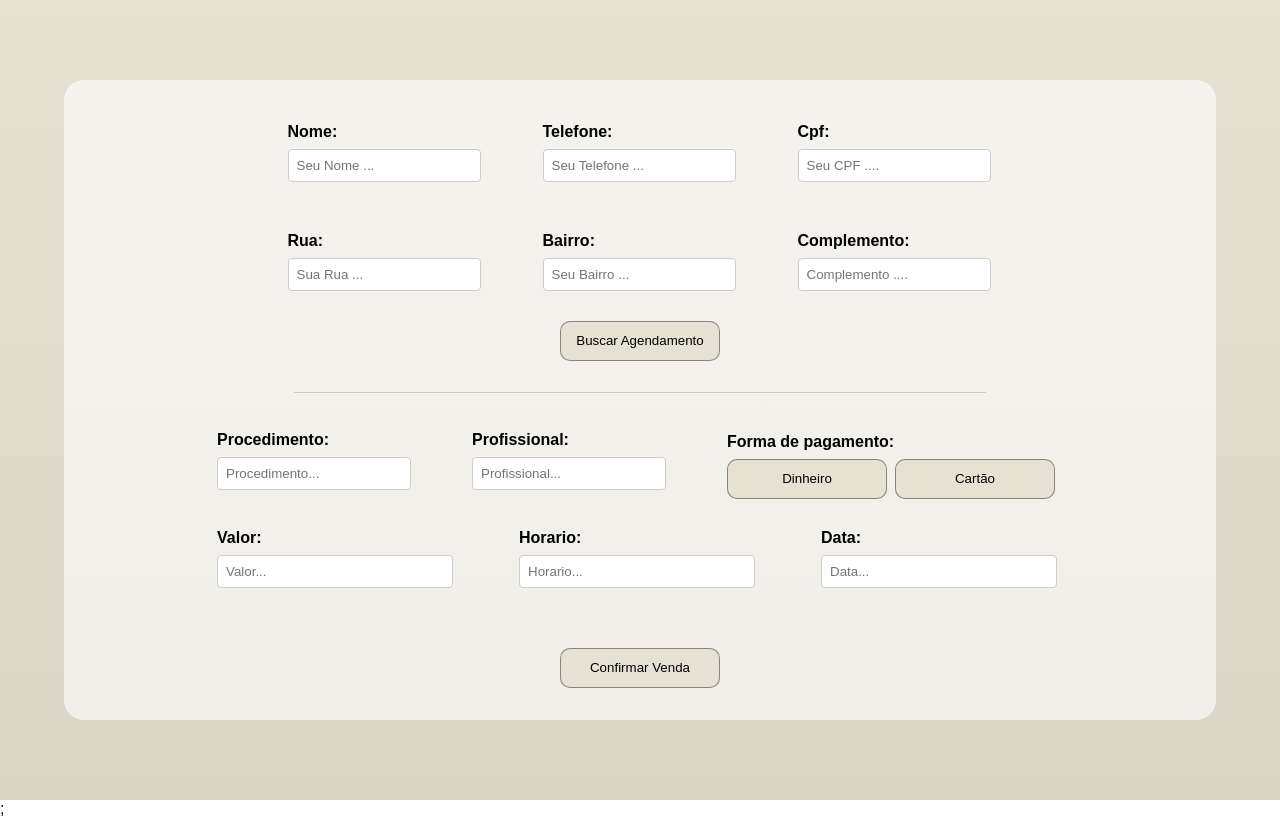
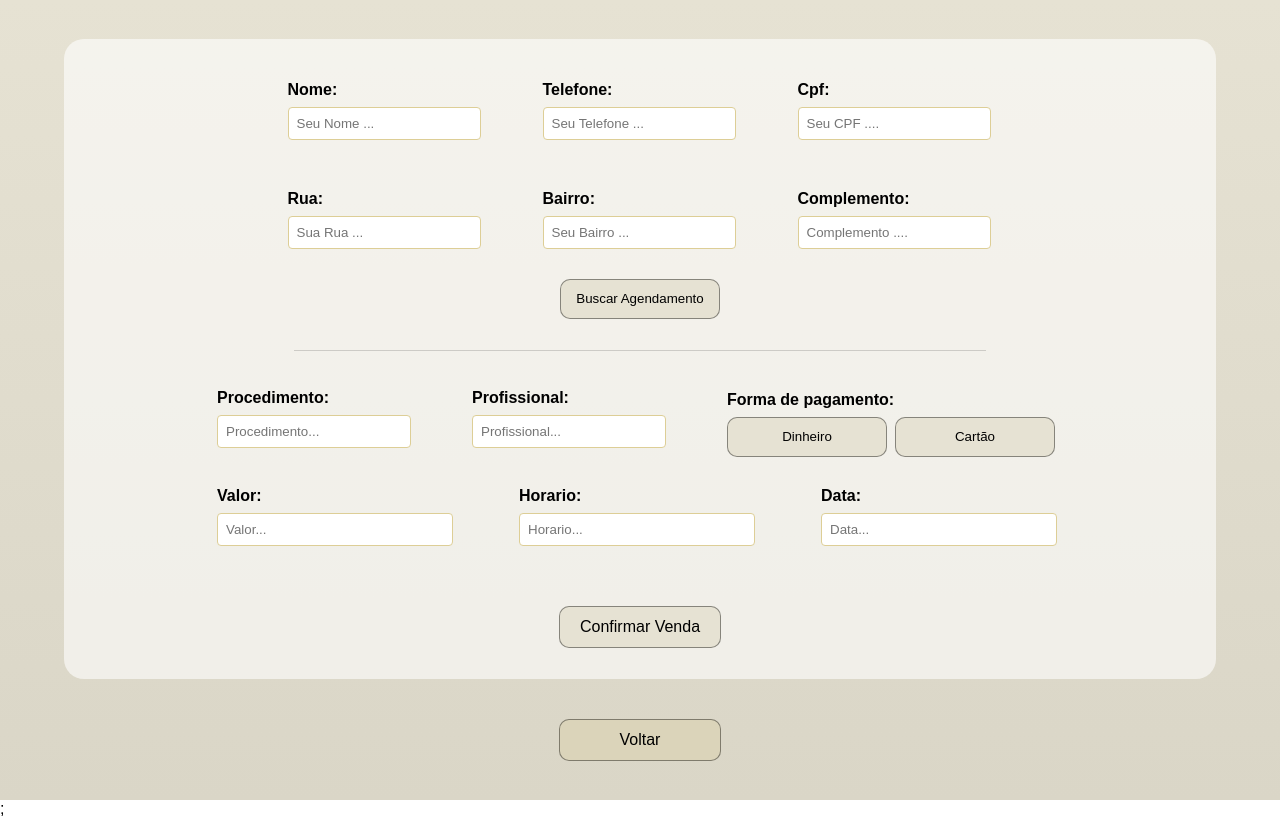
Before and after one commit to cauesilva1/ClinicaVendas, a React (Create React App) app: page /Home in a window 1280 px wide. Built offline with nearby package versions, Linux system fonts and the light colour scheme.

Commit message:
feat: adicionando novo style e novos codigos css

```diff
--- a/src/App.tsx
+++ b/src/App.tsx
@@ -2,6 +2,7 @@ import React from 'react';
 import { BrowserRouter as Router, Route, Routes } from 'react-router-dom';
 import Home from './pages/Home';
 import WaitScrean from './pages/WaitScrean';
+import Relatorio from './pages/Relatorios';
 
 
 
@@ -10,6 +11,7 @@ const App: React.FC = () => {
     <Router>
       <Routes>
         <Route path="/Home" element={<Home />} />
+        <Route path="/Relatorio" element={<Relatorio />} />
         <Route path="/" element={<WaitScrean />} />
 
       </Routes>
--- a/src/pages/Home.tsx
+++ b/src/pages/Home.tsx
@@ -1,6 +1,7 @@
 import React from "react";
 import "../stylePages/HomeCss.css";
 import FormaDePagamento from "../components/FormaDePagamento";
+import { Link } from "react-router-dom";
 
 const Home: React.FC = () => {
   return (
@@ -144,11 +145,16 @@ const Home: React.FC = () => {
 
           </div>
 
-          <button className="ConfirmarVendaButton">
+          <Link to={"/Relatorio"} className="ConfirmarVendaButton">
               Confirmar Venda
-            </button>
+          </Link>
 
         </div>
+
+        <Link className="downloadButton" to={"/"}>
+          Voltar
+        </Link>
+
       </div>
       ;
     </>
--- a/src/pages/WaitScrean.tsx
+++ b/src/pages/WaitScrean.tsx
@@ -11,7 +11,10 @@ const WaitScrean: React.FC = () => {
         <div className="container">
             <h1>Bem-vindo ao Sistema de Vendas</h1>
 
+          <div className="buttons">
             <Link className="buttonWait" to={"/Home"}>Agendar Agora</Link>
+            <Link className="buttonWait" to={"/Relatorio"}>Ver relatorios</Link>
+          </div>
         </div>
       </div>
     </>
--- a/src/stylePages/HomeCss.css
+++ b/src/stylePages/HomeCss.css
@@ -8,6 +8,7 @@
     display: flex;
     justify-content: center;
     align-items: center;
+    flex-direction: column;
     width: 100%;
     height: 100vh;
     background: linear-gradient(to bottom, #E6E2D3, #DAD6C7);
@@ -18,6 +19,7 @@
     justify-content: center;
     align-items: center;
     flex-direction: column;
+    margin-bottom: 40px;
 
     height: 80%;
     width: 90%;
@@ -136,3 +138,23 @@
     transition: background 0.5s ease;
     cursor: pointer;
 }
+
+.downloadButton {
+  width: 160px;
+  height: 40px;
+  border-radius: 10px;
+  border: 1px solid rgba(0, 0, 0, 0.418);
+  background: #dbd4ba;
+  text-decoration: none;
+  color: inherit;
+  display: flex;
+  justify-content: center;
+  align-items: center;
+}
+
+.downloadButton:hover {
+  background: #bdb590;
+  border: 1px solid rgba(0, 0, 0, 0.418);
+  transition: background 0.5s ease;
+  cursor: pointer;
+}
--- a/src/stylePages/WaitScreenCss.css
+++ b/src/stylePages/WaitScreenCss.css
@@ -56,12 +56,10 @@
     cursor: pointer;
 }
 
-
-
-/* :root {
-    --cor1: #E6E2D3;
-    --cor2: #DAD6C7;
-    --cor3: #B7B1A8;
-    --cor4: #8E8A7A;
-    --cor5: #666354;
-  } */
+.buttons{
+    max-width: 90%;
+    display: flex;
+    justify-content: center;
+    align-items: center;
+    gap: 20px;
+}
```
Also changed, not shown: 1 other file (tests, documents, lock files or other folders).
